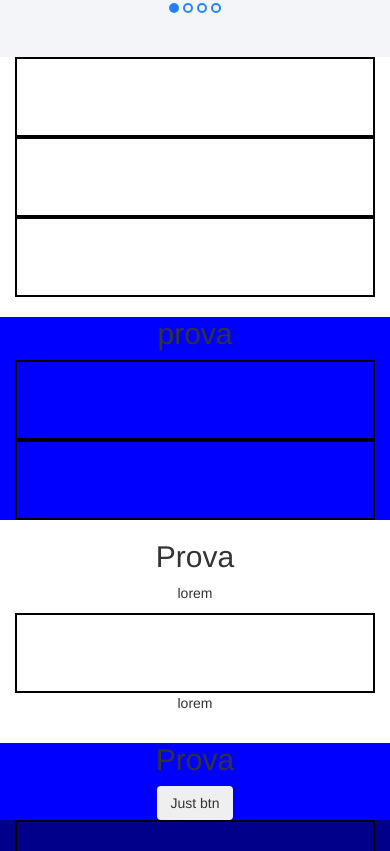
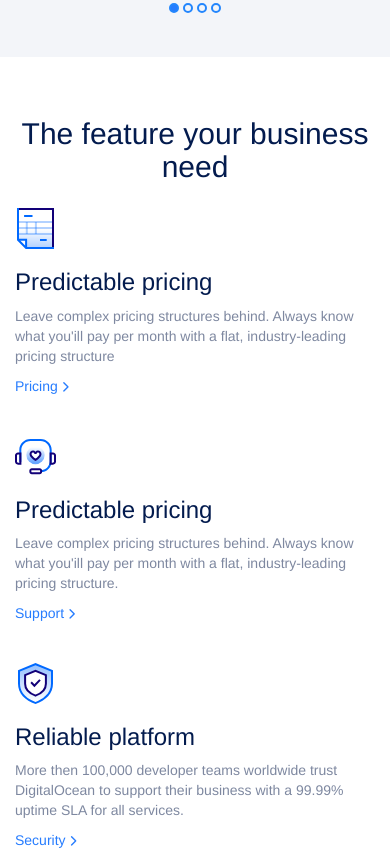
Before and after one commit to MarcoMadeddu/html-css-digitalocean, a plain HTML site: page index.html in a window 390 px wide. Shown: the part 2753-3604 px from the top of the page. Drawn offline with nearby package versions, Linux system fonts and the light colour scheme.

Commit message:
add features section and fix responsive

```diff
--- a/index.html
+++ b/index.html
@@ -201,25 +201,30 @@
 
 <!-- Features section -->
   <section id="features">
-
     <div class="container">
       <div class="row">
-        <div class="col-md-4">
-          <div class="box2">
-
-          </div>
+        <div class="text-center txt-black p-b p-t-40">
+          <h2>The feature your business need</h2>
+        </div>
+        <div class="col-sm-4 col-md-4 p-b-40">
+          <img class="img-responsive" src="Assets/pred-pricing.svg" alt="">
+          <h3 class="txt-black">Predictable pricing</h3>
+          <p class="txt-grey">Leave complex pricing structures behind. Always know what you'ill pay per month with a flat, industry-leading pricing structure </p>
+          <a class="txt-blue"href="#">Pricing <i class="fas fa-chevron-right"></i></a>
         </div>
 
-        <div class="col-md-4">
-          <div class="box2">
-
-          </div>
+        <div class="col-sm-4 col-md-4 p-b-40">
+          <img class="img-responsive" src="Assets/world-class.svg" alt="">
+          <h3 class="txt-black">Predictable pricing</h3>
+          <p class="txt-grey">Leave complex pricing structures behind. Always know what you'ill pay per month with a flat, industry-leading pricing structure.</p>
+          <a class="txt-blue"href="#">Support <i class="fas fa-chevron-right"></i></a>
         </div>
 
-        <div class="col-md-4">
-          <div class="box2">
-
-          </div>
+        <div class="col-sm-4 col-md-4 p-b-40">
+          <img class="img-responsive" src="Assets/reliable-platform.svg" alt="">
+          <h3 class="txt-black">Reliable platform</h3>
+          <p class="txt-grey">More then 100,000 developer teams worldwide trust DigitalOcean to support their business with a 99.99% uptime SLA for all services.</p>
+          <a class="txt-blue"href="#">Security <i class="fas fa-chevron-right"></i></a>
         </div>
 
       </div>
--- a/main.css
+++ b/main.css
@@ -64,6 +64,10 @@ footer{
 
 .p-b-40{
   padding-bottom: 40px;
+}
+
+.p-b-70{
+  padding-bottom: 70px;
 }
 
 .inline-b{
@@ -252,6 +256,12 @@ header .list-inline i{
   left: 3%;
   transform: translate(-143px, 164px);
 } */
+/* Fine developer */
+
+/* section features */
+#features .fas{
+  font-size: 11px;
+}
 
 
 
```
